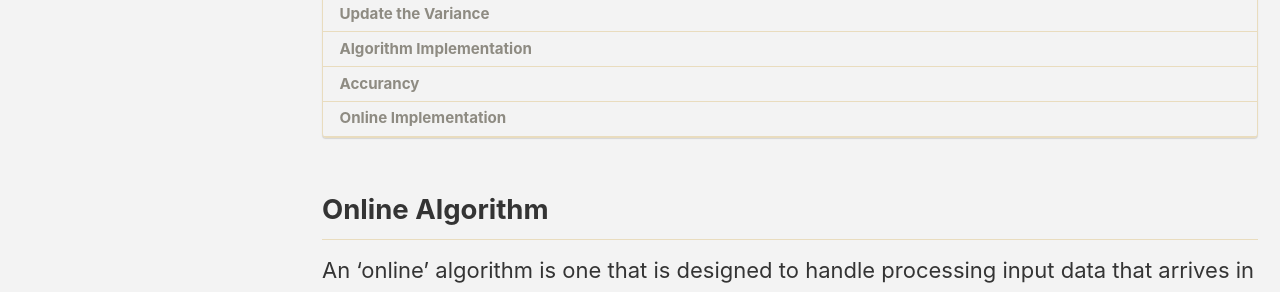
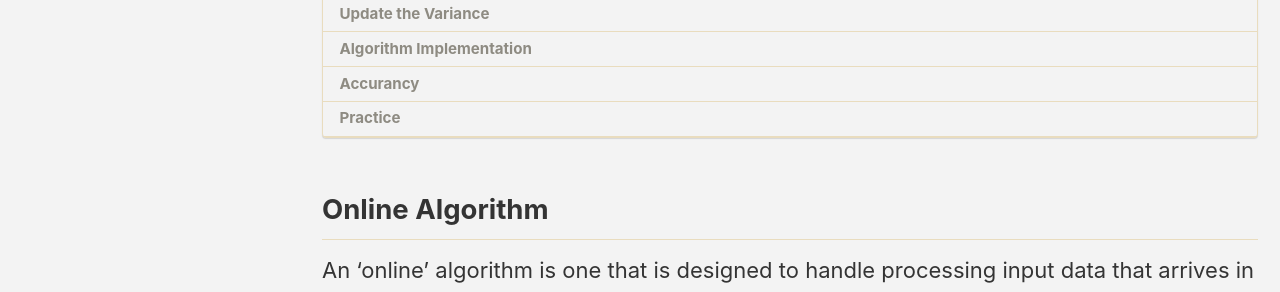
Before and after one commit to Raffo24/raffo24.github.io, a Jekyll site: the page built from _posts/statistics/2022-08-26-hw2.md, in a window 1280 px wide and 900 px high. Shown: the part 419-711 px from the top of the window. Built offline with Jekyll 4.4.1, drawn with Linux system fonts in a browser that asks for light colours; cached includes are drawn as plain includes; nearby versions of some CDN libraries; formulas are drawn with MathJax 3; some of the changed text lies outside the part shown.

Commit message:
Update 2022-08-26-hw2.md

```diff
--- a/_posts/statistics/2022-08-26-hw2.md
+++ b/_posts/statistics/2022-08-26-hw2.md
@@ -16,7 +16,7 @@ An ‘online’ algorithm is one that is designed to handle processing input dat
 
 The opposite would be an ‘offline’ (or 'batch') algorithm where the complete data set of interest is provided to the algorithm at the same time. Therefore the ‘offline’ algorithm will start out and finish with a known fixed number of data points.
 
- As also explained in one measurement of the cost incurred by an ‘on-line’ algorithm is it’s ‘competitive ratio’, being the “maximum, over all possible input sequences, of the ratio between the cost incurred by the on-line algorithm and the cost incurred by an optimal off-line algorithm. An optimal on-line algorithm is then one whose competitive ratio is least”. Of course finding this ratio is easier said then done, and also note that not all ‘online’ algorithms have matching ‘offline’ equivalents.
+As also explained in one measurement of the cost incurred by an ‘on-line’ algorithm is it’s ‘competitive ratio’, being the “maximum, over all possible input sequences, of the ratio between the cost incurred by the on-line algorithm and the cost incurred by an optimal off-line algorithm. An optimal on-line algorithm is then one whose competitive ratio is least”. Of course finding this ratio is easier said then done, and also note that not all ‘online’ algorithms have matching ‘offline’ equivalents.
 ## B. P. Welford
 
 With regard to the ‘online’ variance algorithm, this arose from the work of Scientist B. P. Welford who published a paper in 1962 on “a Method for Calculating Corrected Sums of Squares and Products” with an offered solution where values are used only once and need not be stored.
@@ -168,9 +168,7 @@ $$ x’ = \frac{x-\mu_0}{\sigma_0} $$
 
 But for typical applications with 16-bit inputs, you can probably get away without bothering to normalize.
 
-##
-
-## Online Implementation
+## Practice
 
 [Online Attack Simulation](https://raffo24.github.io/statistics/hw2_code/)
 
```
